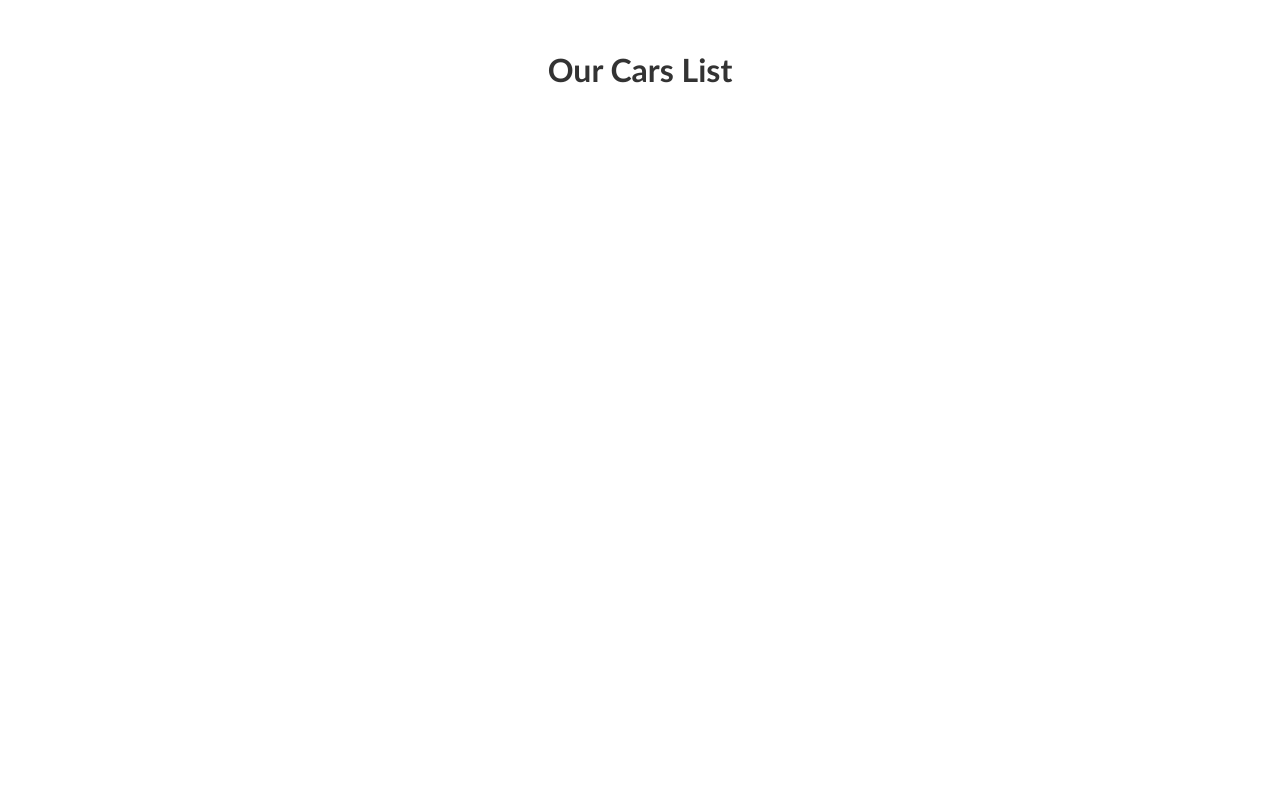
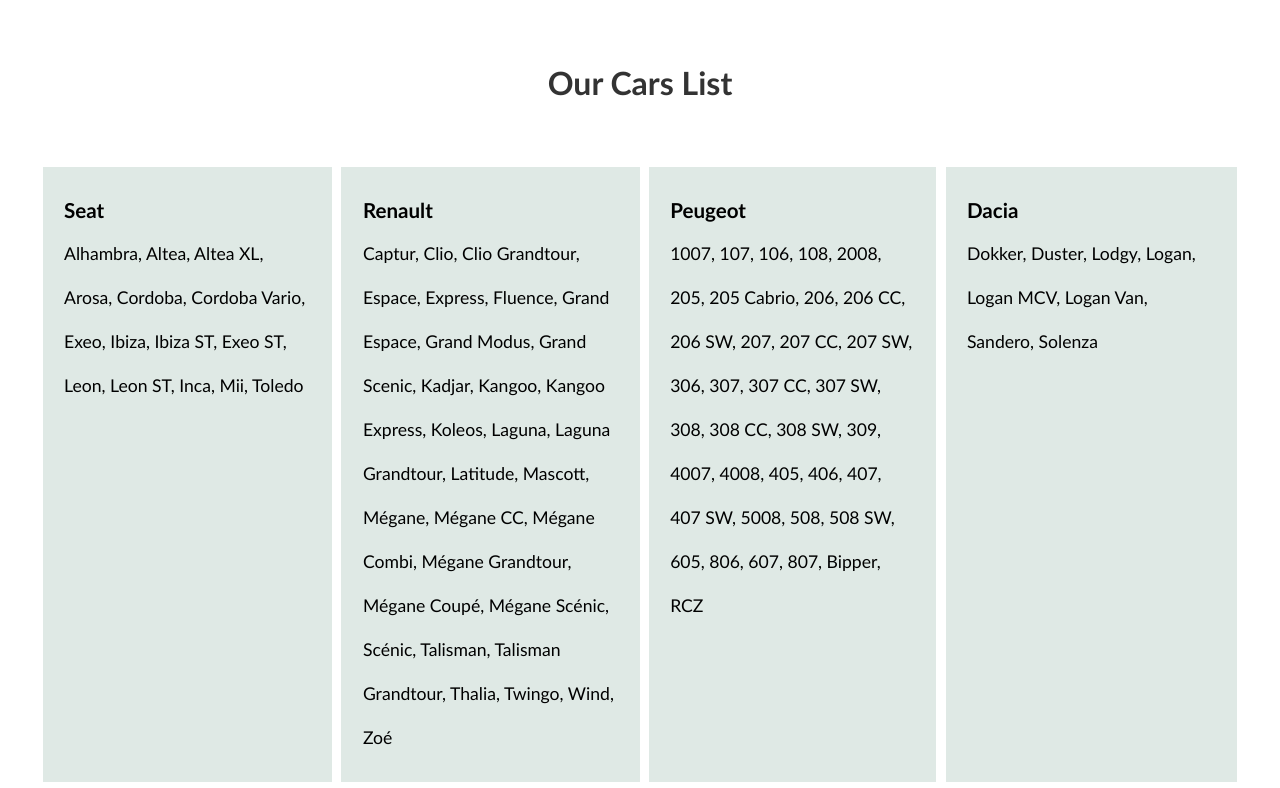
Before and after one commit to L137972/JavaScript-Atsiskaitymas, a plain HTML site: page Task 4/Index.html in a window 1280 px wide. Shown: the top 788 px of the page. Drawn offline with Linux system fonts and the light colour scheme.

Commit message:
Task 4 completed and edited Task 3

```diff
--- a/Task 3/script.js
+++ b/Task 3/script.js
@@ -20,7 +20,7 @@ document.getElementById("btn").addEventListener("click", () =>
         .then(response => response.json())
         .then(json => {
             document.getElementById("message").hidden = true
-            for(i = 0; i <= json.length; i++) {
+            for(i = 0; i < json.length; i++) {
                 const userLogin = document.createElement("h3");
                 userLogin.textContent = json[i].login;
 
--- a/Task 3/style.css
+++ b/Task 3/style.css
@@ -72,13 +72,13 @@
 }
 
 @media only screen and (min-width: 800px) {
-  #output {
+  .output-cointainer #output {
     flex: 50%;
   }
 }
 
 @media only screen and (min-width: 1280px) {
-  #output {
+  .output-cointainer #output {
     flex: 100%;
   }
 }
--- a/Task 4/script.js
+++ b/Task 4/script.js
@@ -9,3 +9,25 @@ būti stilizuota su CSS ir būti responsive;
 -------------------------------------------------------------------------- */
 
 const ENDPOINT = 'cars.json';
+
+fetch(ENDPOINT)
+    .then((response) => response.json())
+    .then((json) => {
+        console.log(json)
+            for(i = 0; i < json.length; i++) {
+                const carBrand = document.createElement("h3");
+                carBrand.textContent = json[i].brand;
+
+                const carModels = document.createElement("p");
+                for(x = 0; x < json[i].models.length; x++) {
+                    x + 1 != json[i].models.length ? carModels.textContent += json[i].models[x] + ", " : carModels.textContent += json[i].models[x];
+                }
+
+                const carCard = document.createElement("div");
+                carCard.classList.add("card");
+
+                carCard.append(carBrand, carModels);
+
+                document.getElementById("output").append(carCard);
+            }
+    });
--- a/Task 4/style.css
+++ b/Task 4/style.css
@@ -21,9 +21,51 @@
   display: flex;
   flex-direction: column;
   align-items: center;
+  padding: 1% 3%;
 }
 
 .container h1 {
   margin-top: 50px;
   color: #333;
+  margin-bottom: 5%;
 }
+
+.cointainer #output {
+  width: 80%;
+  padding: 1%;
+  border-radius: 5px;
+  background-color: rgb(247, 247, 247);
+}
+
+.card {
+  width: auto;
+  padding: 7%;
+  margin: 2%;
+  background-color: rgb(223, 233, 229);
+  line-height: 250%;
+  flex: 1;
+  word-spacing: 50%;
+  font-size: 1.1em;
+}
+
+@media only screen and (min-width: 800px) {
+  #output {
+    display: grid;
+    grid-template-columns: repeat(2, auto);
+  }
+
+  .card {
+    margin: 0.5rem;
+  }
+}
+
+@media only screen and (min-width: 1280px) {
+  #output {
+    display: grid;
+    grid-template-columns: repeat(4, auto);
+  }
+
+  .card {
+    margin: 0.3rem;
+  }
+}
```
